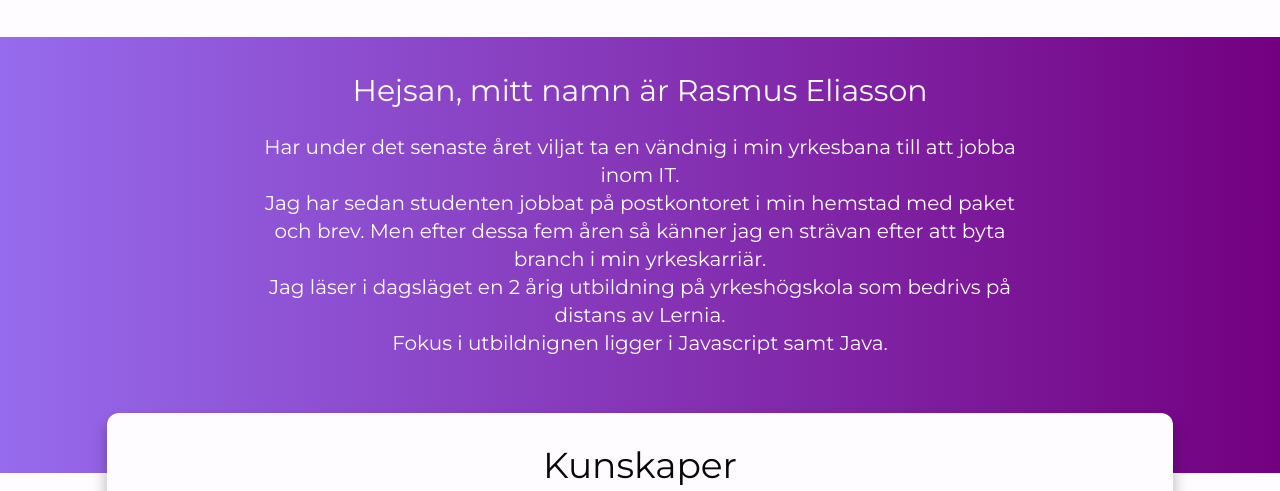
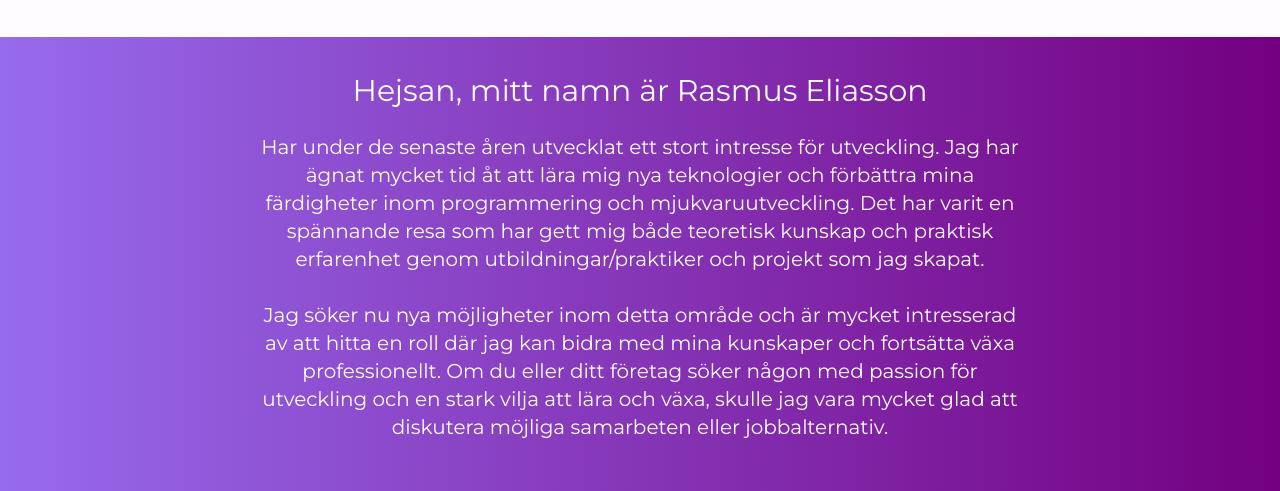
Before and after one commit to Rasmus3liasson/rasmus-portfolio, a Next.js app: page / in a window 1280 px wide. Shown: the part 800-1291 px from the top of the page. Built offline with nearby package versions, Linux system fonts and the light colour scheme.

Commit message:
Changed information about me

```diff
--- a/src/app/components/AboutMe.tsx
+++ b/src/app/components/AboutMe.tsx
@@ -1,5 +1,7 @@
+export default function AboutMe() {
+  const text = `Har under de senaste åren utvecklat ett stort intresse för utveckling. Jag har ägnat mycket tid åt att lära mig nya teknologier och förbättra mina färdigheter inom programmering och mjukvaruutveckling. Det har varit en spännande resa som har gett mig både teoretisk kunskap och praktisk erfarenhet genom utbildningar/praktiker och projekt som jag skapat.<br /><br />
+  Jag söker nu nya möjligheter inom detta område och är mycket intresserad av att hitta en roll där jag kan bidra med mina kunskaper och fortsätta växa professionellt. Om du eller ditt företag söker någon med passion för utveckling och en stark vilja att lära och växa, skulle jag vara mycket glad att diskutera möjliga samarbeten eller jobbalternativ.`;
 
-export default function AboutMe() {
   return (
     <>
       <div id="aboutMe"></div>
@@ -7,16 +9,7 @@ export default function AboutMe() {
         <div className="text-colors-white p-9 text-center">
           <h3 className="text-3xl">Hejsan, mitt namn är Rasmus Eliasson</h3>
           <div>
-            <p className="mt-6 leading-7 mb-20 lg:text-xl max-w-3xl">
-              Har under det senaste året viljat ta en vändnig i min yrkesbana
-              till att jobba inom IT. <br />
-              Jag har sedan studenten jobbat på postkontoret i min hemstad med
-              paket och brev. Men efter dessa fem åren så känner jag en strävan
-              efter att byta branch i min yrkeskarriär. <br />
-              Jag läser i dagsläget en 2 årig utbildning på yrkeshögskola som
-              bedrivs på distans av Lernia. <br />
-              Fokus i utbildnignen ligger i Javascript samt Java.
-            </p>
+            <p className="mt-6 leading-7 mb-20 lg:text-xl max-w-3xl" dangerouslySetInnerHTML={{ __html: text }}></p>
           </div>
         </div>
       </article>
```
